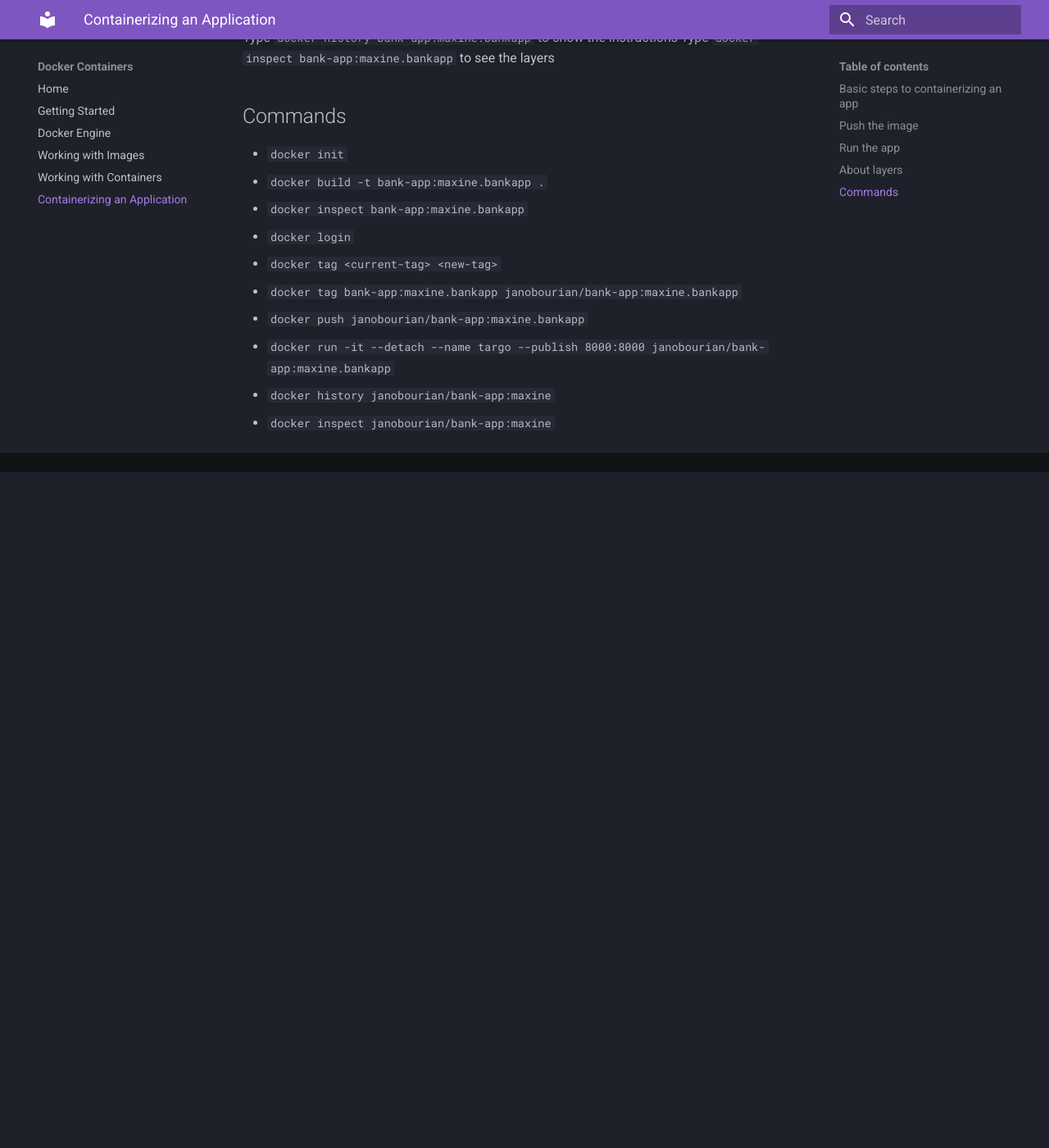
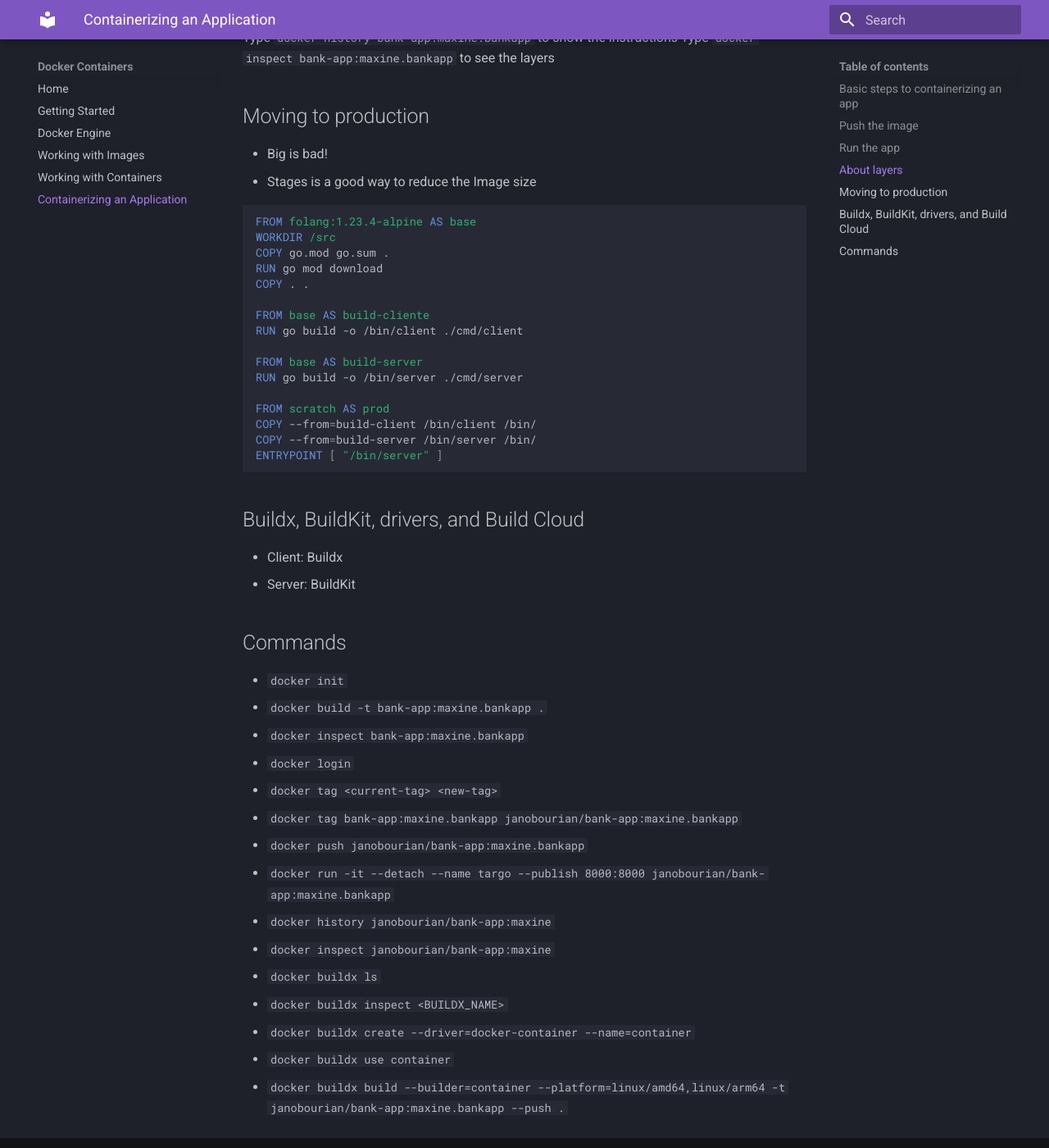
Before and after one commit to janobourian/docker-containers, an MkDocs documentation site: the page built from docs/containerizing_an_app.md, in a window 1280 px wide and 1400 px high, scrolled down 1090 px. Shown: the whole window at 82% size. Built offline with MkDocs 1.6.1 and Material for MkDocs 9.7.7, drawn with Linux system fonts in a browser that asks for light colours; before the commit the page ends 1666 px from its top, so only the background shows below that.

Commit message:
add: more information about contenairerizing an app

````diff
--- a/docs/containerizing_an_app.md
+++ b/docs/containerizing_an_app.md
@@ -36,6 +36,35 @@
 Type `docker history bank-app:maxine.bankapp` to show the instructions
 Type `docker inspect bank-app:maxine.bankapp` to see the layers
 
+## Moving to production
+
+* Big is bad!
+* Stages is a good way to reduce the Image size
+
+```Dockerfile
+FROM folang:1.23.4-alpine AS base
+WORKDIR /src
+COPY go.mod go.sum .
+RUN go mod download
+COPY . .
+
+FROM base AS build-cliente
+RUN go build -o /bin/client ./cmd/client
+
+FROM base AS build-server
+RUN go build -o /bin/server ./cmd/server
+
+FROM scratch AS prod
+COPY --from=build-client /bin/client /bin/
+COPY --from=build-server /bin/server /bin/
+ENTRYPOINT [ "/bin/server" ]
+```
+
+## Buildx, BuildKit, drivers, and Build Cloud
+
+* Client: Buildx
+* Server: BuildKit
+
 ## Commands
 
 * `docker init`
@@ -48,3 +77,8 @@
 * `docker run -it --detach --name targo --publish 8000:8000 janobourian/bank-app:maxine.bankapp`
 * `docker history janobourian/bank-app:maxine`
 * `docker inspect janobourian/bank-app:maxine`
+* `docker buildx ls`
+* `docker buildx inspect <BUILDX_NAME>`
+* `docker buildx create --driver=docker-container --name=container`
+* `docker buildx use container`
+* `docker buildx build --builder=container --platform=linux/amd64,linux/arm64 -t janobourian/bank-app:maxine.bankapp --push .`
````
